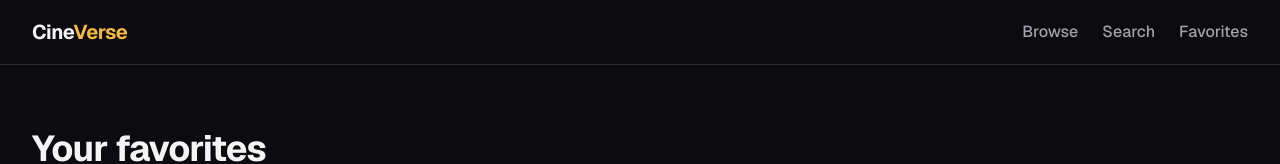
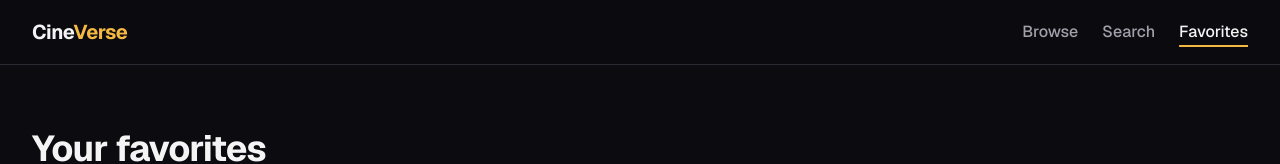
Before and after one commit to otonebieridze/cineverse, a Next.js app: page /favorites in a window 1280 px wide. Shown: the top 164 px of the page. Built offline with nearby package versions, Linux system fonts and the light colour scheme.

Commit message:
feat: highlight the current page in the main navigation

```diff
--- /dev/null
+++ b/src/components/CurrentNavLinks.tsx
@@ -0,0 +1,10 @@
+"use client";
+
+import { usePathname } from "next/navigation";
+import { NavLinks } from "@/components/NavLinks";
+
+export function CurrentNavLinks() {
+  const pathname = usePathname();
+
+  return <NavLinks currentPath={pathname} />;
+}
--- /dev/null
+++ b/src/components/NavLinks.tsx
@@ -0,0 +1,43 @@
+import Link from "next/link";
+
+const NAV_LINKS = [
+  { href: "/movies", label: "Browse" },
+  { href: "/search", label: "Search" },
+  { href: "/favorites", label: "Favorites" },
+];
+
+const LINK_CLASS_NAME =
+  "rounded-md text-sm font-medium transition-colors hover:text-foreground sm:text-base";
+
+const ACTIVE_LINK_CLASS_NAME =
+  "text-foreground underline decoration-accent decoration-2 underline-offset-8";
+
+function isCurrent(href: string, currentPath: string | null): boolean {
+  return currentPath === href || Boolean(currentPath?.startsWith(`${href}/`));
+}
+
+type NavLinksProps = {
+  currentPath: string | null;
+};
+
+export function NavLinks({ currentPath }: NavLinksProps) {
+  return (
+    <ul className="flex gap-3 sm:gap-6">
+      {NAV_LINKS.map(({ href, label }) => {
+        const current = isCurrent(href, currentPath);
+
+        return (
+          <li key={href}>
+            <Link
+              href={href}
+              aria-current={current ? "page" : undefined}
+              className={`${LINK_CLASS_NAME} ${current ? ACTIVE_LINK_CLASS_NAME : "text-muted"}`}
+            >
+              {label}
+            </Link>
+          </li>
+        );
+      })}
+    </ul>
+  );
+}
--- a/src/components/SiteHeader.tsx
+++ b/src/components/SiteHeader.tsx
@@ -1,11 +1,8 @@
 import Link from "next/link";
+import { Suspense } from "react";
 import { Container } from "@/components/Container";
-
-const NAV_LINKS = [
-  { href: "/movies", label: "Browse" },
-  { href: "/search", label: "Search" },
-  { href: "/favorites", label: "Favorites" },
-];
+import { CurrentNavLinks } from "@/components/CurrentNavLinks";
+import { NavLinks } from "@/components/NavLinks";
 
 export function SiteHeader() {
   return (
@@ -18,18 +15,9 @@ export function SiteHeader() {
           Cine<span className="text-accent">Verse</span>
         </Link>
         <nav aria-label="Main">
-          <ul className="flex gap-3 sm:gap-6">
-            {NAV_LINKS.map(({ href, label }) => (
-              <li key={href}>
-                <Link
-                  href={href}
-                  className="rounded-md text-sm font-medium text-muted transition-colors hover:text-foreground sm:text-base"
-                >
-                  {label}
-                </Link>
-              </li>
-            ))}
-          </ul>
+          <Suspense fallback={<NavLinks currentPath={null} />}>
+            <CurrentNavLinks />
+          </Suspense>
         </nav>
       </Container>
     </header>
```
Also changed, not shown: 2 other files (tests, documents, lock files or other folders).
